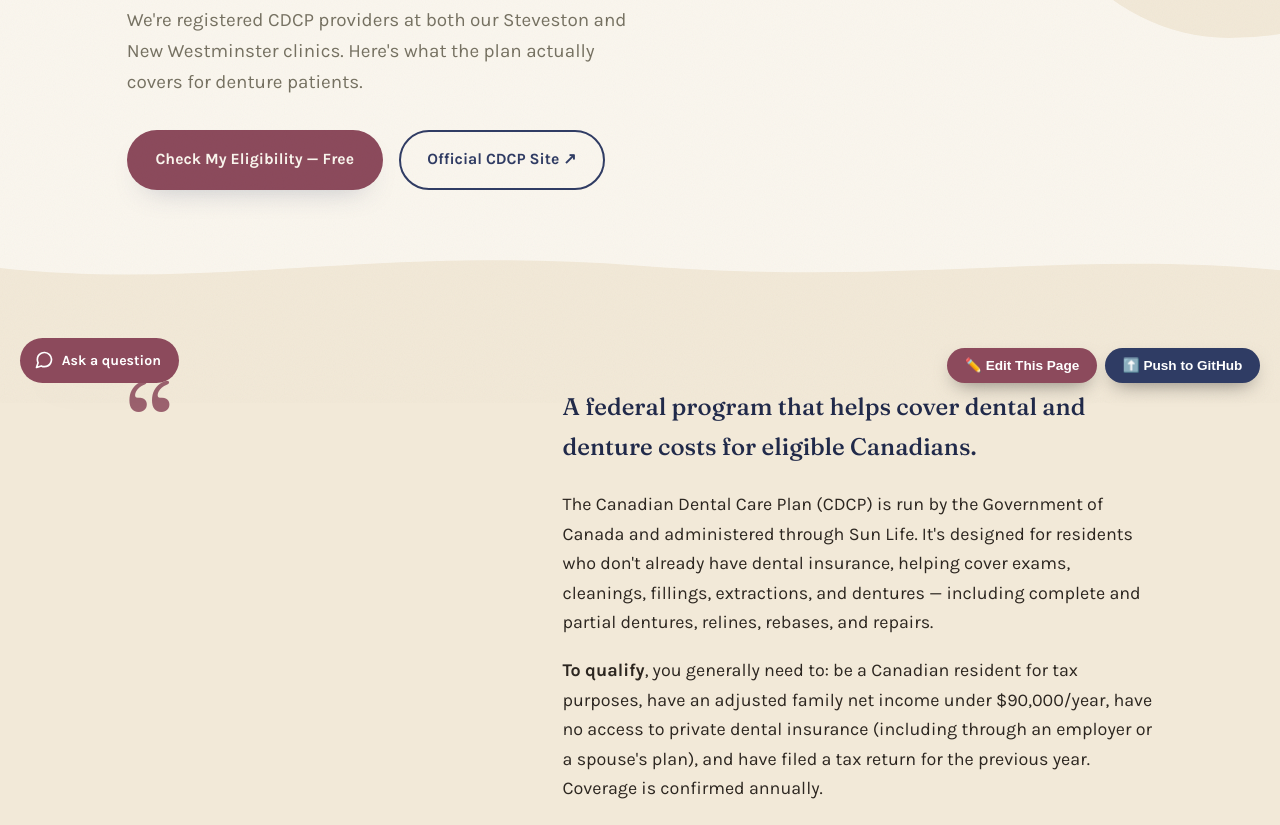
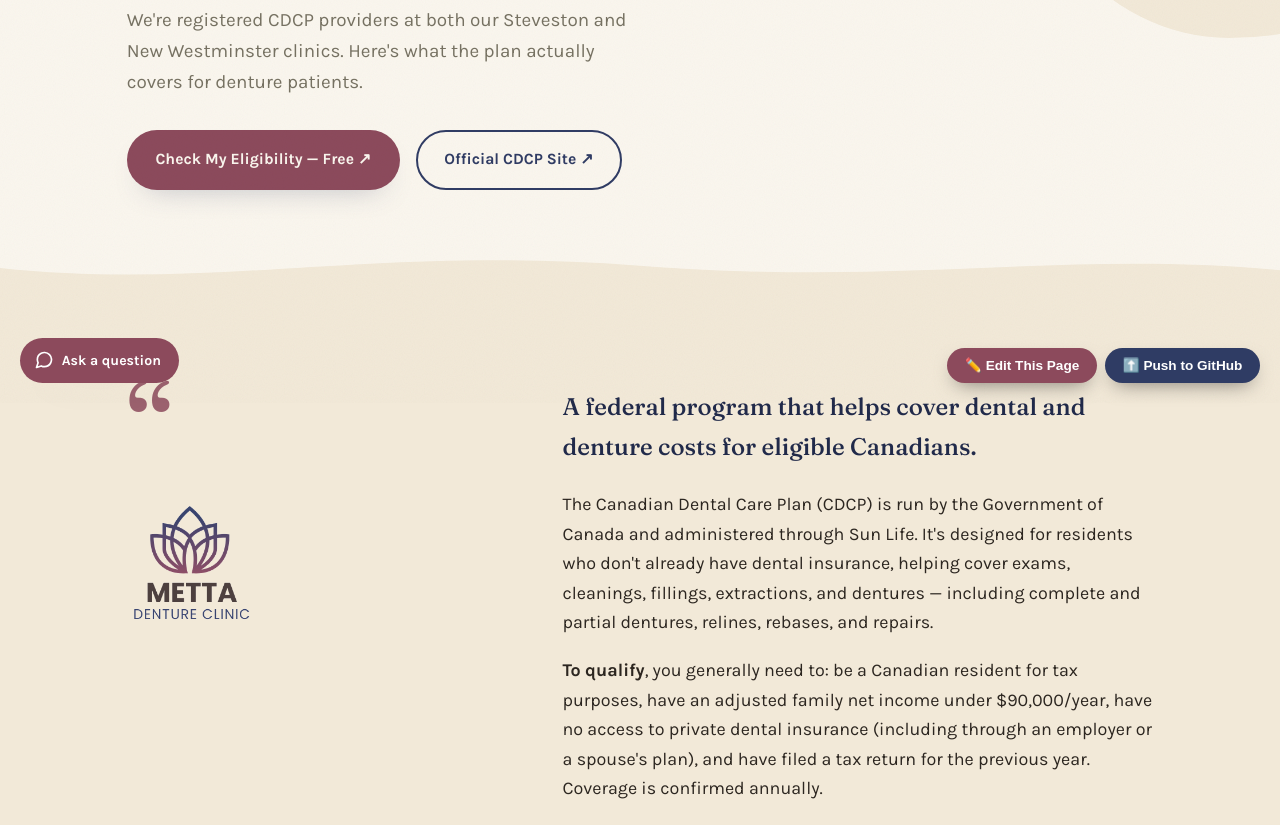
Before and after one commit to bben555/bben555.github.io, a plain HTML site: page cdcp.html in a window 1280 px wide. Shown: the part 397-1222 px from the top of the page. Drawn offline with Linux system fonts and the light colour scheme.

Commit message:
CDCP page: eligibility link, logo fill, repair fine print, no-copay policy
- "Check My Eligibility" button now links directly to the official
  CDCP qualify page instead of our own contact page
- Add the clinic logo below the decorative quote mark in the "What is
  CDCP" section to fill the empty left-column space
- Clarify that unlike relines/rebases, billing CDCP for a repair does
  not restart the 24-month new-denture waiting period (confirmed
  against the official Canada.ca CDCP benefits guide)
- Make it explicit in the 100%-tier card, the FAQ page, and the site
  assistant that Metta doesn't charge any copay/top-up for patients
  who qualify for full CDCP coverage

```diff
--- a/cdcp.html
+++ b/cdcp.html
@@ -43,7 +43,7 @@
       <h1>Understanding the<br><span class="underline-scribble">Canadian Dental Care Plan<svg viewBox="0 0 460 20" preserveAspectRatio="none"><path d="M2 14 C 90 4 180 18 270 8 C 340 1 400 12 458 6" stroke="currentColor" stroke-width="4" fill="none" stroke-linecap="round"/></svg></span></h1>
       <p class="hero-lede">We're registered CDCP providers at both our Steveston and New Westminster clinics. Here's what the plan actually covers for denture patients.</p>
       <div class="hero-actions">
-        <a href="contact.html" class="btn btn-primary">Check My Eligibility — Free</a>
+        <a href="https://www.canada.ca/en/services/benefits/dental/dental-care-plan/qualify.html" class="btn btn-primary" target="_blank" rel="noopener">Check My Eligibility — Free ↗</a>
         <a href="https://www.canada.ca/en/services/benefits/dental/dental-care-plan.html" class="btn btn-ghost" target="_blank" rel="noopener">Official CDCP Site ↗</a>
       </div>
     </div>
@@ -56,6 +56,7 @@
     <div class="container welcome-block">
       <div class="reveal">
         <span class="welcome-mark" aria-hidden="true">“</span>
+        <img src="images/logo-transparent.png" alt="Metta Denture Clinic logo" class="welcome-logo">
       </div>
       <div class="welcome-copy reveal">
         <p class="lede">A federal program that helps cover dental and denture costs for eligible Canadians.</p>
@@ -79,7 +80,7 @@
         <div class="tilt-card reveal">
           <h3>Under $70,000</h3>
           <p style="font-size:1.6rem;font-family:var(--font-display);color:var(--mauve-deep);margin-bottom:0.3em;">100%</p>
-          <p>CDCP covers the full eligible cost. No co-payment.</p>
+          <p>CDCP covers the full eligible cost — and at Metta, we don't charge any copay or top-up on top of that. You pay nothing out of pocket.</p>
         </div>
         <div class="tilt-card reveal">
           <h3>$70,000 – $79,999</h3>
@@ -116,7 +117,7 @@
         </table>
       </div>
       <div class="testimonial-card reveal" style="text-align:left;margin-top:2rem;border-style:solid;">
-        <p style="margin:0;"><strong>Good to know:</strong> a brand-new denture generally isn't covered within 24 months of a reline or rebase on that same arch. And while CDCP doesn't cover the surgical placement of dental implants, if you already have implants, ask us whether your removable overdenture portion may still qualify under standard denture coverage.</p>
+        <p style="margin:0;"><strong>Good to know:</strong> a brand-new denture generally isn't covered within 24 months of a reline or rebase on that same arch — but a repair doesn't carry that same restriction, so billing CDCP for a repair won't delay your eligibility for a new denture down the road. And while CDCP doesn't cover the surgical placement of dental implants, if you already have implants, ask us whether your removable overdenture portion may still qualify under standard denture coverage.</p>
       </div>
     </div>
   </section>
--- a/css/style.css
+++ b/css/style.css
@@ -319,6 +319,14 @@
   font-family: var(--font-hand);
   font-size: 2.4rem;
   color: var(--mauve-deep);
+}
+.welcome-logo{
+  display: block;
+  width: 55%;
+  max-width: 130px;
+  height: auto;
+  margin-top: 2rem;
+  opacity: 0.95;
 }
 .welcome-copy p{ font-size: 1.12rem; }
 .welcome-copy .lede{ font-family: var(--font-display); font-size: 1.5rem; color: var(--indigo-deep); font-weight: 500; }
--- a/js/assistant.js
+++ b/js/assistant.js
@@ -14,7 +14,7 @@
   var KB = [
     {
       keywords: ['cdcp', 'dental care plan', 'insurance', 'coverage', 'covered'],
-      reply: "We're registered CDCP providers at both our Steveston and New Westminster clinics, and we also direct bill many private insurance plans. CDCP covers a large portion of complete dentures, partials, relines and repairs — how much depends on your household income. Bring any plan details to your free consultation and we'll help you understand your exact coverage.",
+      reply: "We're registered CDCP providers at both our Steveston and New Westminster clinics, and we also direct bill many private insurance plans. CDCP covers a large portion of complete dentures, partials, relines and repairs — how much depends on your household income, and if you qualify for the 100% tier, we don't charge any copay at all. Bring any plan details to your free consultation and we'll help you understand your exact coverage.",
       link: { label: 'See the full CDCP breakdown', href: PAGES.cdcp }
     },
     {
```
Also changed, not shown: faq.html (+1 -1 lines).
